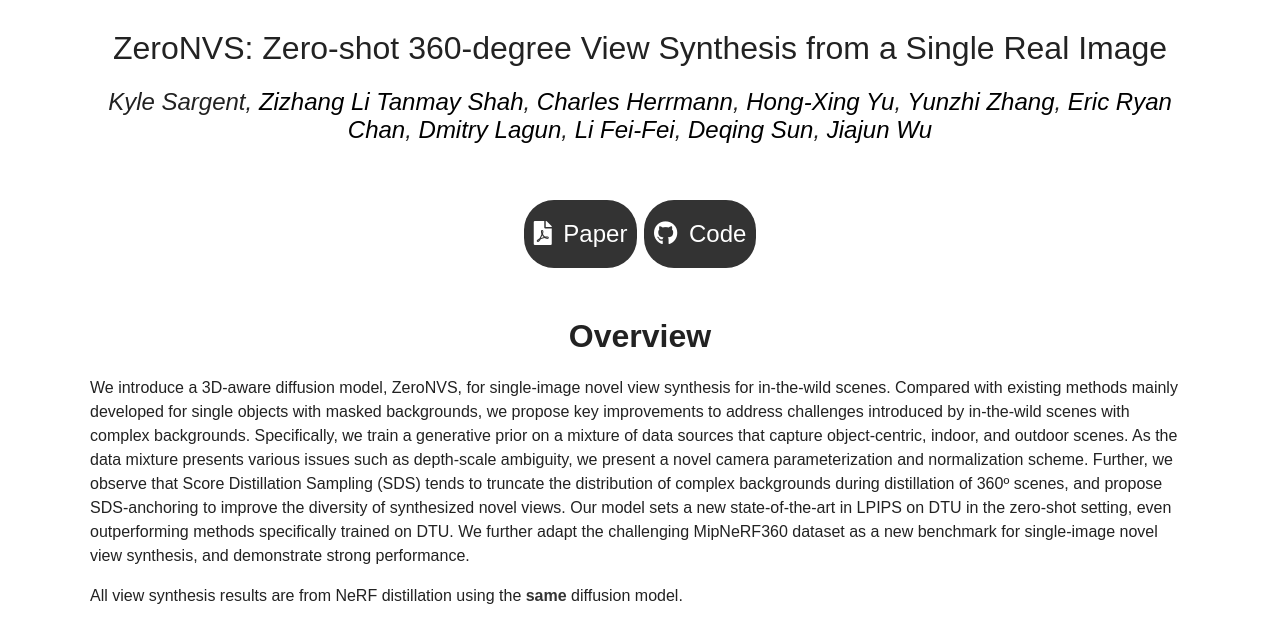
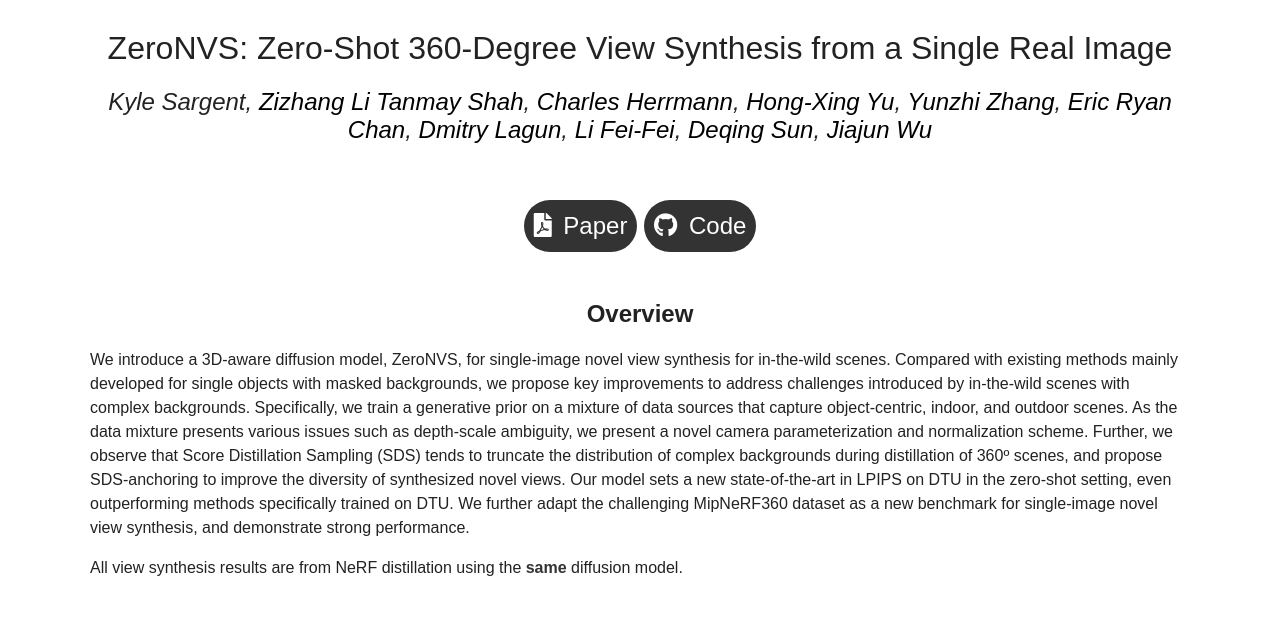
Before and after one commit to kylesargent/kylesargent.github.io, a Jekyll site: the page zeronvs/index.html, which Jekyll copies as it is, in a window 1280 px wide. Shown: the top 636 px of the page. Built offline with Jekyll 4.4.1, drawn with Linux system fonts in a browser that asks for light colours.

Commit message:
some polish

```diff
--- a/zeronvs/index.html
+++ b/zeronvs/index.html
@@ -124,7 +124,7 @@ a.img {
 }
 .button {
     display: inline-block;
-    padding: 10px 10px;
+    padding: 2px 10px;
     border: none;
     cursor: pointer;
     text-decoration: none;
@@ -141,7 +141,7 @@ a.img {
 }
 
 </style>
-<h1 align="center">ZeroNVS: Zero-shot 360-degree View Synthesis from a Single Real Image<br>
+<h1 align="center">ZeroNVS: Zero-Shot 360-Degree View Synthesis from a Single Real Image<br>
 
 <h2 align="center"><i>
   Kyle Sargent,
@@ -177,7 +177,7 @@ a.img {
 </span>
 
 <br></br>
-<h1><center><strong>Overview</strong></center></h1>
+<h2><center><strong>Overview</strong></center></h2>
 <p>
   We introduce a 3D-aware diffusion model, ZeroNVS, for single-image novel view synthesis for in-the-wild scenes. Compared with existing methods mainly developed for single objects with masked backgrounds, we propose key improvements to address challenges introduced by in-the-wild scenes with complex backgrounds. Specifically, we train a generative prior on a mixture of data sources that capture object-centric, indoor, and outdoor scenes.  As the data mixture presents various issues such as depth-scale ambiguity,  we present a novel camera parameterization and normalization scheme. Further, we observe that Score Distillation Sampling (SDS) tends to truncate the distribution of complex backgrounds during distillation of 360º scenes, and  propose SDS-anchoring to improve the diversity of synthesized novel views. Our model sets a new state-of-the-art in LPIPS on DTU in the zero-shot setting, even outperforming methods specifically trained on DTU. We further adapt the challenging  MipNeRF360 dataset as a new benchmark for single-image novel view synthesis, and demonstrate strong performance.</p>
 <p>
@@ -185,7 +185,7 @@ a.img {
 </p>
 &nbsp
 
-<h1><center><strong>View Synthesis Results: CO3D</strong></center></h1>
+<h2><center><strong>View Synthesis Results: CO3D</strong></center></h2>
 
 <table>
   <tr>
@@ -294,7 +294,7 @@ a.img {
 </table>
 
 
-<h1><center><strong>View Synthesis Results: RealEstate10K</strong></center></h1>
+<h2><center><strong>View Synthesis Results: RealEstate10K</strong></center></h2>
 
 <p>In addition to object-centric CO3D scenes, ZeroNVS also handles more complex scenes without centered objects, such as RealEstate10K scenes.</p>
 <table>
@@ -404,7 +404,7 @@ a.img {
   </tr>
 </table>
 
-<h1><center><strong>View Synthesis Results: Mip-NeRF 360</strong></center></h1>
+<h2><center><strong>View Synthesis Results: Mip-NeRF 360</strong></center></h2>
 
 <p>
 For Mip-NeRF 360, we show results for our base model (left) and with our proposed SDS anchoring. SDS anchoring is mainly intended to improve background quality; without anchoring, SDS tends to converge to very monotone backgrounds.
@@ -604,7 +604,7 @@ For Mip-NeRF 360, we show results for our base model (left) and with our propose
   </tr>
 </table>
 
-<h1><center><strong>View Synthesis Results: DTU</strong></center></h1>
+<h2><center><strong>View Synthesis Results: DTU</strong></center></h2>
 
 <table>
   <tr>
@@ -670,7 +670,7 @@ For Mip-NeRF 360, we show results for our base model (left) and with our propose
   </tr>
 </table>
 
-<h1><center><strong>Qualitative visualization of depth and normals</strong></center></h1>
+<h2><center><strong>Qualitative visualization of depth and normals</strong></center></h2>
 
 <p>Though 3D reconstruction is not the focus of our work, our method distills NeRFs with high quality normals and depth.</p>
 
```
